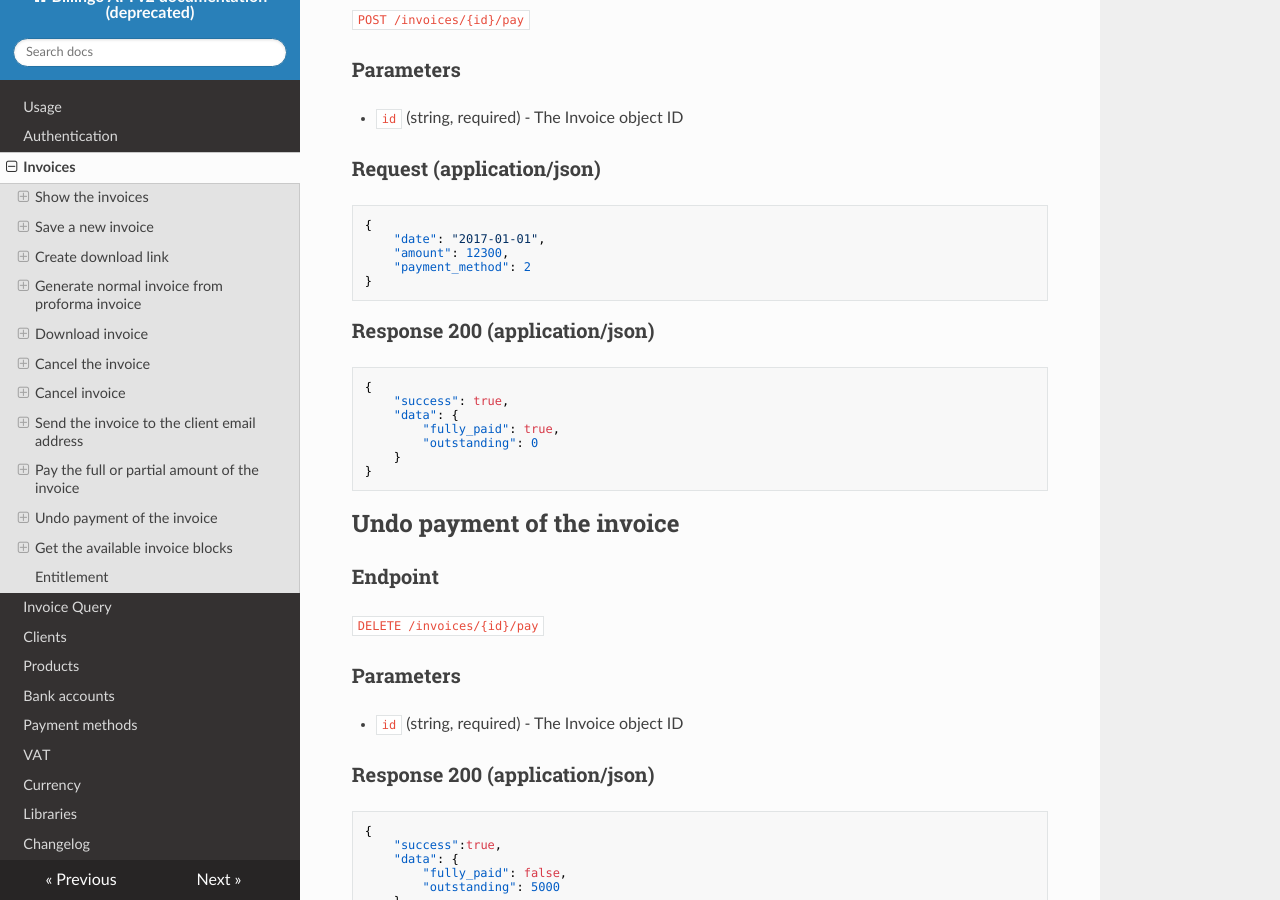
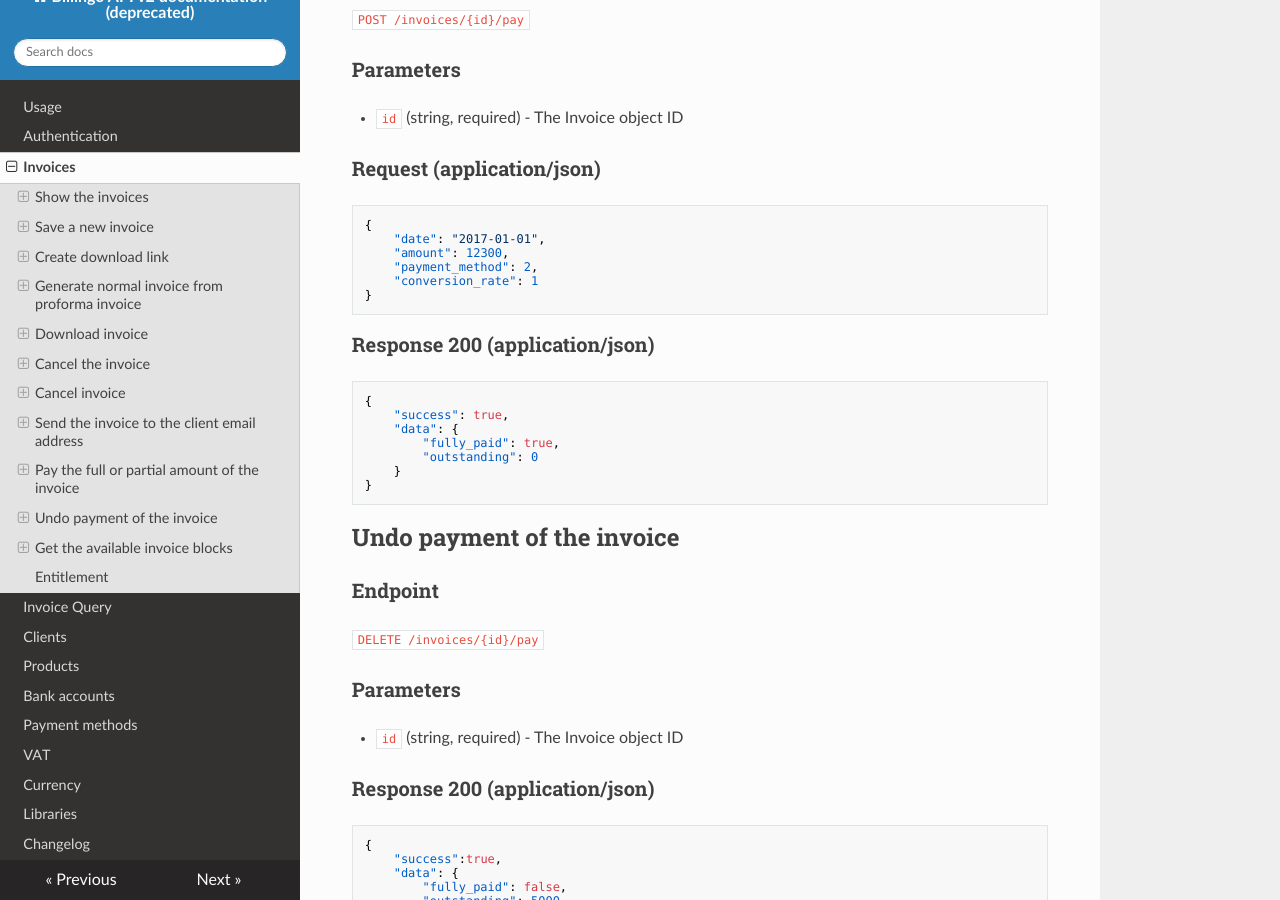
Before and after one commit to octonull/Billingo-API-docs, an MkDocs documentation site: the page built from docs/invoices.md, in a window 1280 px wide and 900 px high, scrolled down 6169 px. Built offline with MkDocs 1.6.1, drawn with Linux system fonts in a browser that asks for light colours; nearby versions of some CDN libraries; old or Windows-style settings are respelled for this version of MkDocs.

Commit message:
Pay invoice conversion_rate field

````diff
--- a/docs/invoices.md
+++ b/docs/invoices.md
@@ -324,7 +324,8 @@ Cancel invoice:
 {
     "date": "2017-01-01",
     "amount": 12300,
-    "payment_method": 2
+    "payment_method": 2,
+    "conversion_rate": 1
 }
 ```
 
````
